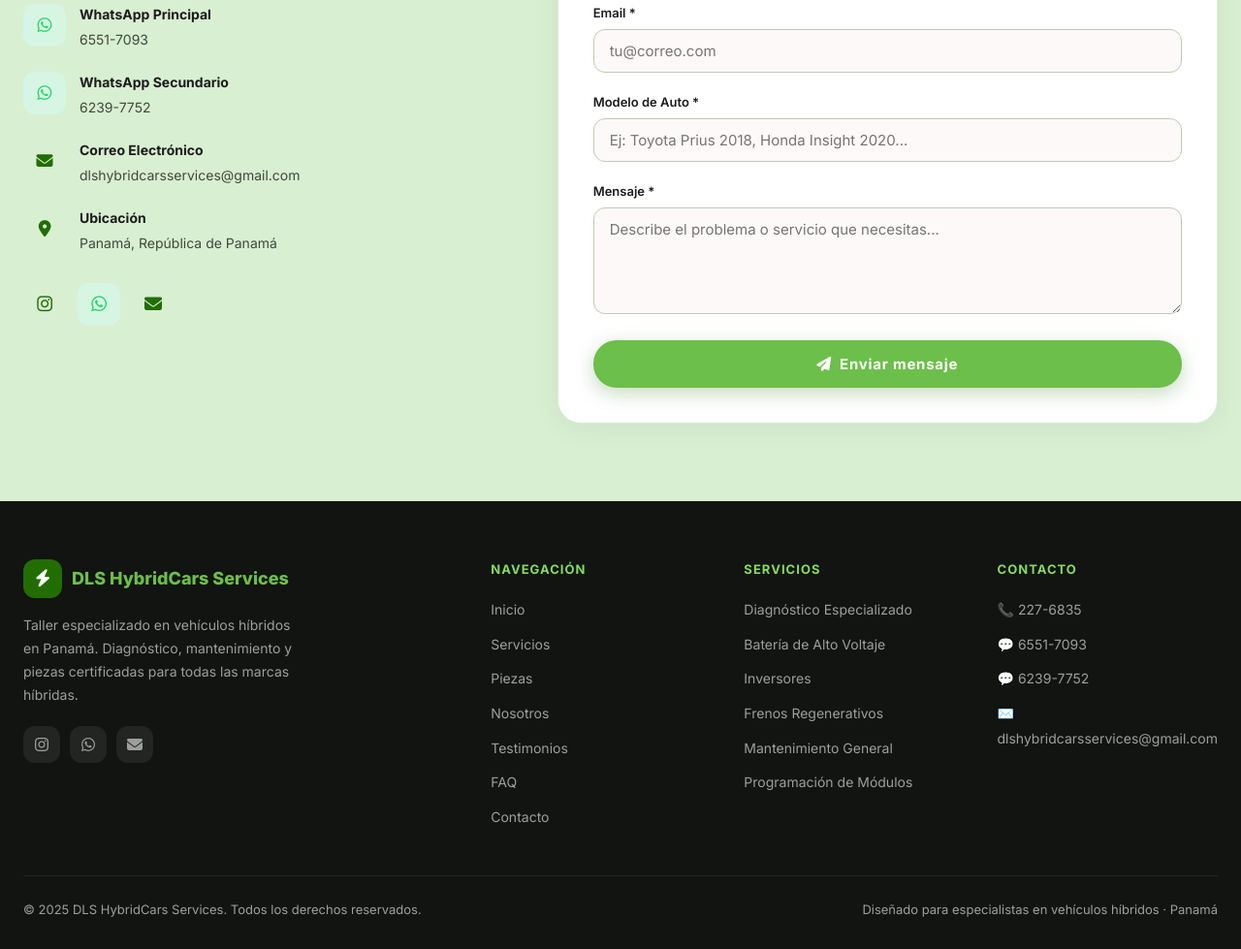
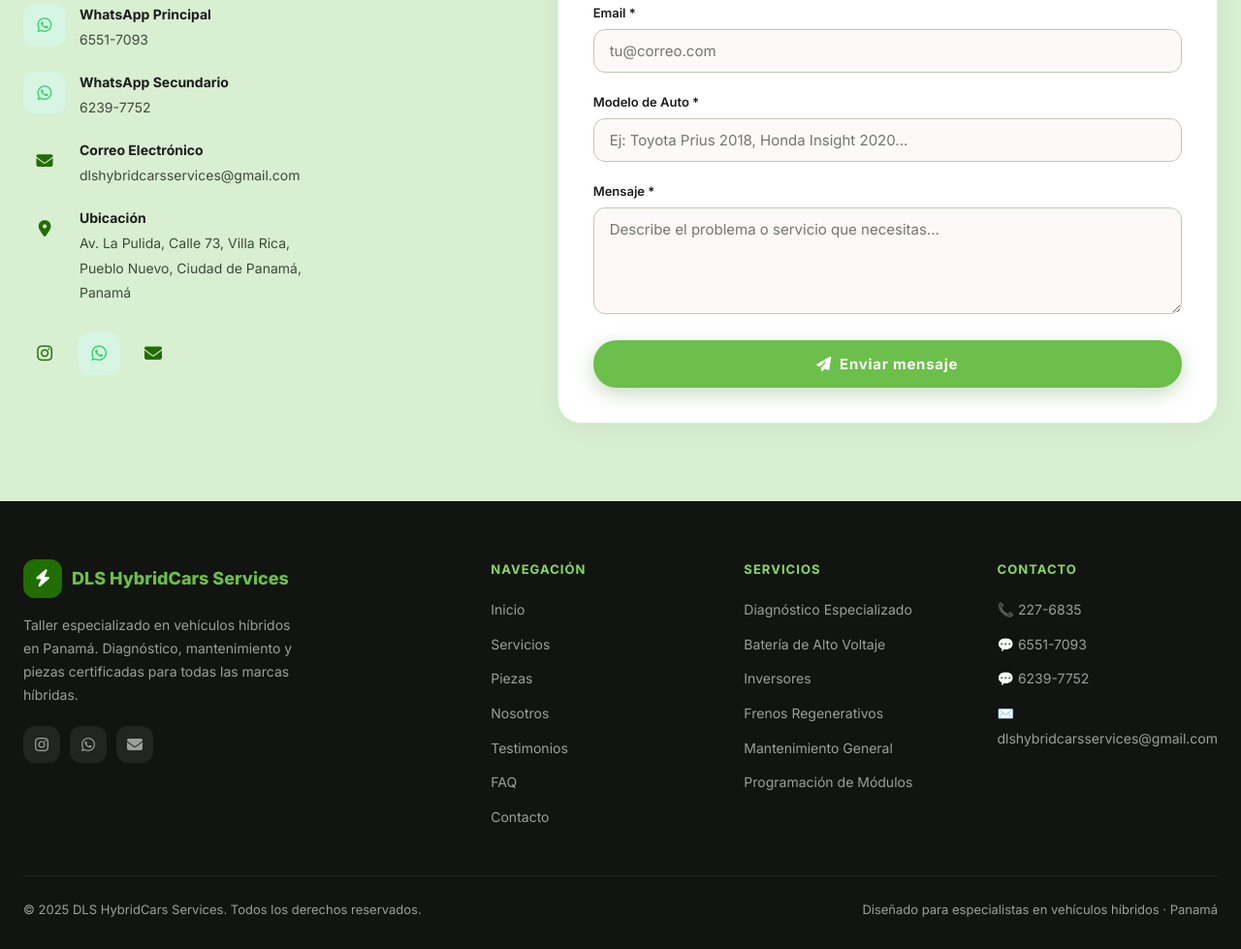
Before and after one commit to dhlhybridcarsservices-eng/dhlhybridcarsservices, a plain HTML site: page index.html in a window 1280 px wide. Shown: the part 5834-6813 px from the top of the page at 97% size. Drawn offline with Linux system fonts and the light colour scheme.

Commit message:
Actualizar dirección de ubicación

```diff
--- a/index.html
+++ b/index.html
@@ -811,7 +811,7 @@
             <div class="contact-item-icon"><i class="fas fa-map-marker-alt" aria-hidden="true"></i></div>
             <div class="contact-item-text">
               <strong>Ubicación</strong>
-              <span>Panamá, República de Panamá</span>
+              <span>Av. La Pulida, Calle 73, Villa Rica,<br />Pueblo Nuevo, Ciudad de Panamá,<br />Panamá</span>
             </div>
           </div>
 
```
